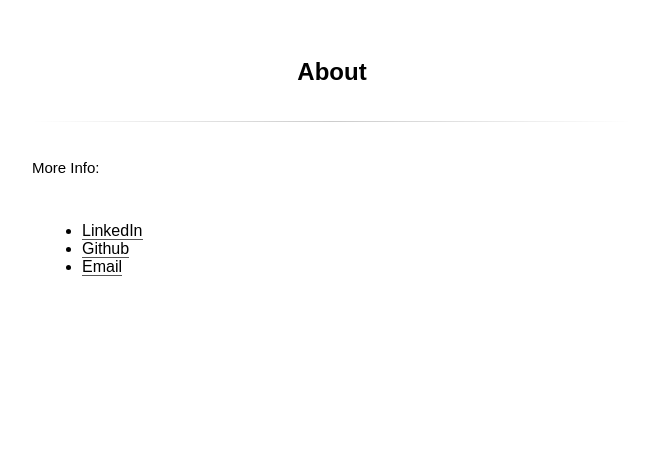
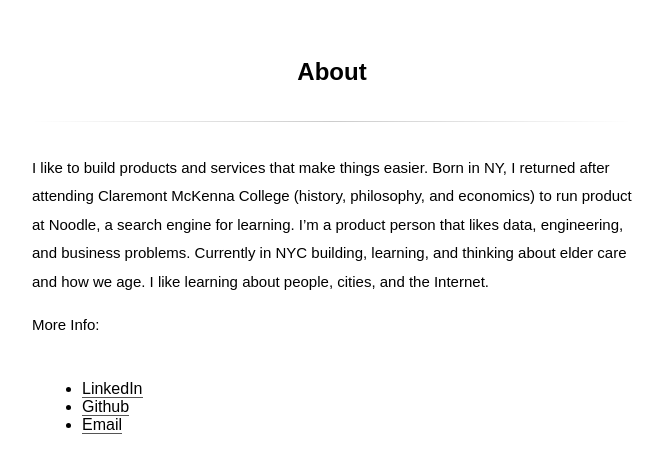
Before and after one commit to abargmann/abargmann.github.io, a Jekyll site: the page built from about.md, in a window 1280 px wide. Shown: the top 473 px of the page, without its empty margins (308-969 px from the left). Built offline with Jekyll 4.4.1, drawn with Linux system fonts in a browser that asks for light colours; some web fonts are replaced.

Commit message:
bio change

```diff
--- a/about.md
+++ b/about.md
@@ -2,6 +2,8 @@
 layout: page
 title: About
 ---
+
+I like to build products and services that make things easier. Born in NY, I returned after attending Claremont McKenna College (history, philosophy, and economics) to run product at Noodle, a search engine for learning.  I'm a product person that likes data, engineering, and business problems.  Currently in NYC building, learning, and thinking about elder care and how we age.  I like learning about people, cities, and the Internet.
 
 More Info:
 
```
